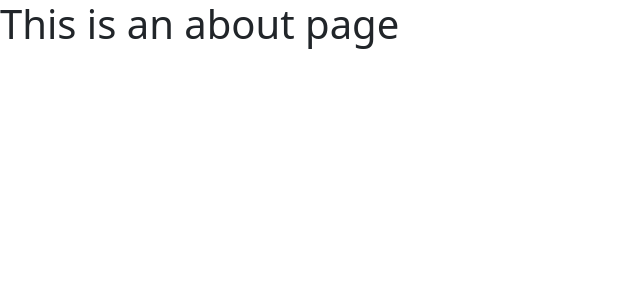
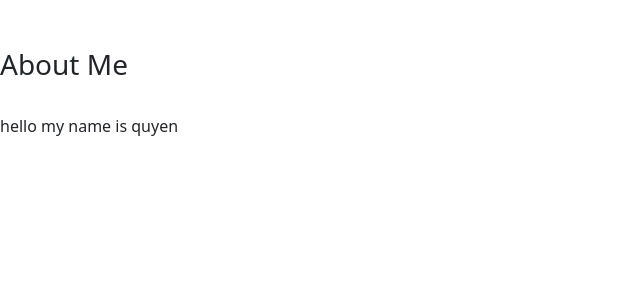
Before and after one commit to pocke-host/vue-port1, a Vue app in the folder vue-project/: page /about in a window 1280 px wide. Shown: the top 300 px of the page, without its empty margins (0-640 px from the left). Built offline with nearby package versions, Linux system fonts and the light colour scheme.

Commit message:
revised about me page

```diff
--- a/vue-project/src/views/AboutView.vue
+++ b/vue-project/src/views/AboutView.vue
@@ -1,5 +1,7 @@
 <template>
-  <div class="about">
-    <h1>This is an about page</h1>
+  <div class="pb-5">
+    <div class="container text-center pb-3 pb-md-4"></div>
+    <h1 class="h3 fw-normal py-3 py-md-4">About Me</h1>
+    <div class="mb-3">hello my name is quyen</div>
   </div>
 </template>
```
